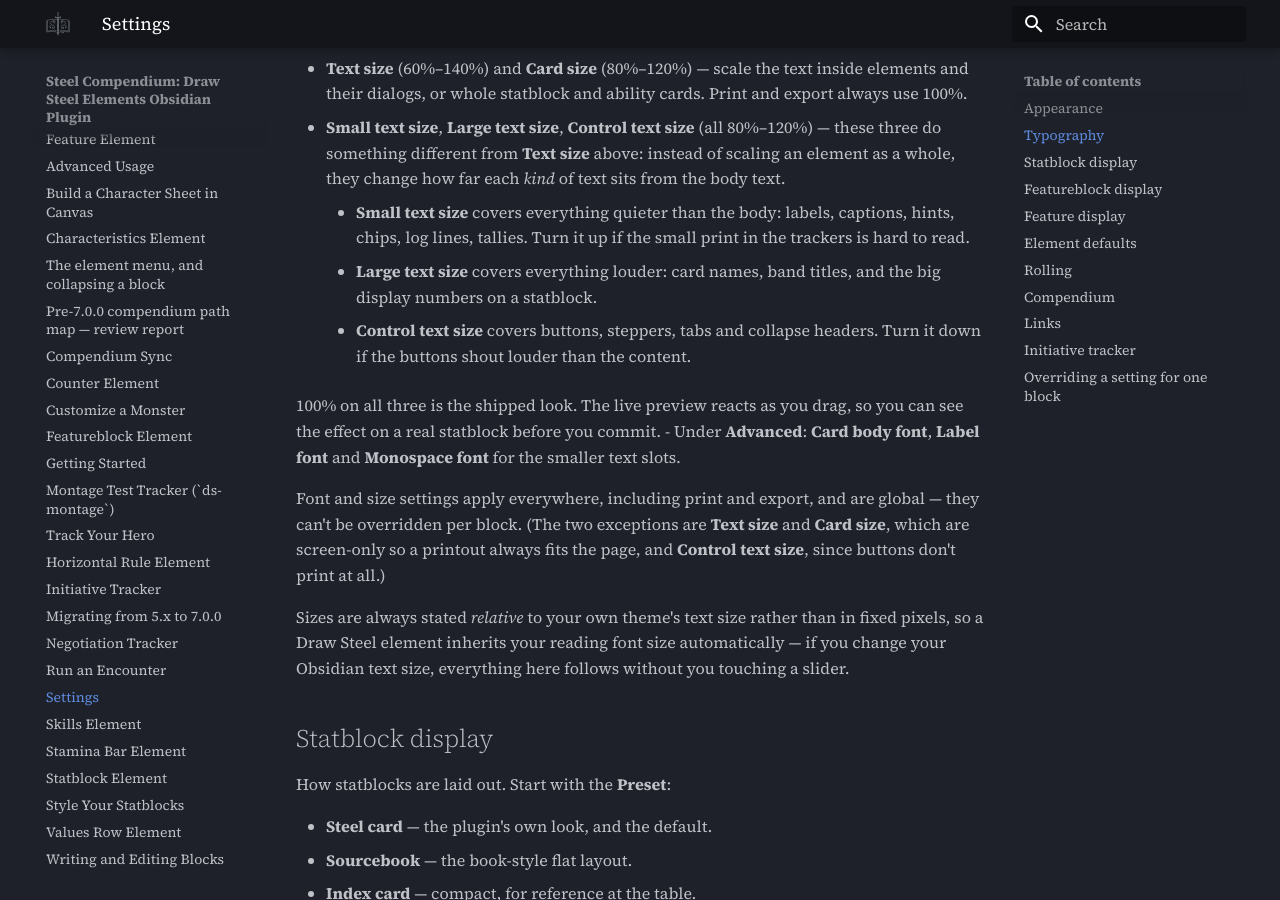
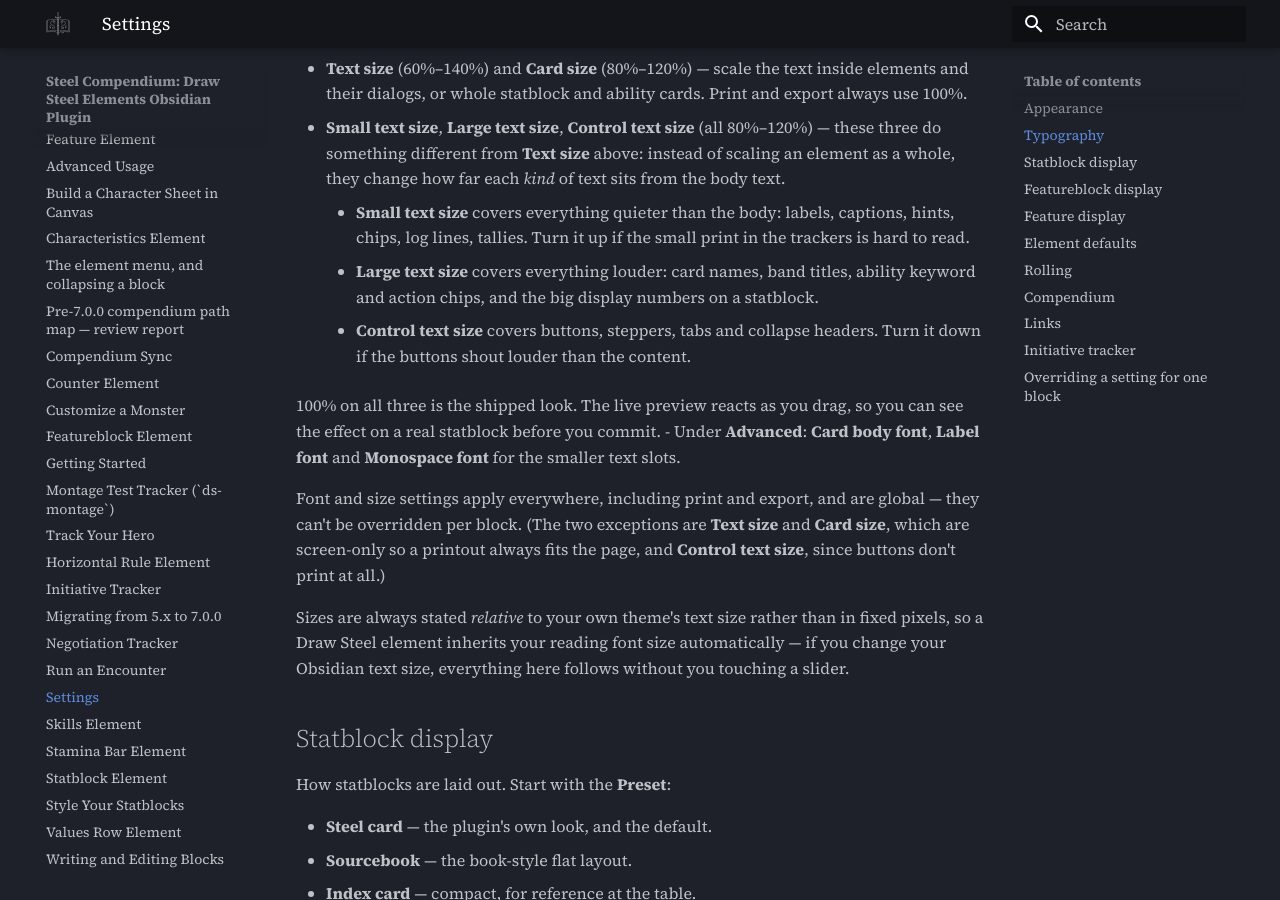
Before and after one commit to SteelCompendium/draw-steel-elements, an MkDocs documentation site: the page built from docs/settings.md, in a window 1280 px wide and 900 px high, scrolled down 1591 px. Built offline with MkDocs 1.6.1 and Material for MkDocs 9.7.7, drawn with Linux system fonts in a browser that asks for light colours; comment, search, counter and statistics services are not loaded; the version menu is left out.

Commit message:
docs(prefs): Large text size help names the keyword and action chips (SC-372 r5 addendum)

```diff
--- a/docs/settings.md
+++ b/docs/settings.md
@@ -45,8 +45,8 @@
     - **Small text size** covers everything quieter than the body: labels, captions,
       hints, chips, log lines, tallies. Turn it up if the small print in the trackers is
       hard to read.
-    - **Large text size** covers everything louder: card names, band titles, and the big
-      display numbers on a statblock.
+    - **Large text size** covers everything louder: card names, band titles, ability keyword
+      and action chips, and the big display numbers on a statblock.
     - **Control text size** covers buttons, steppers, tabs and collapse headers. Turn it
       down if the buttons shout louder than the content.
 
```
Also changed, not shown: CHANGELOG.md (+1 -1 lines), 1 other file.
